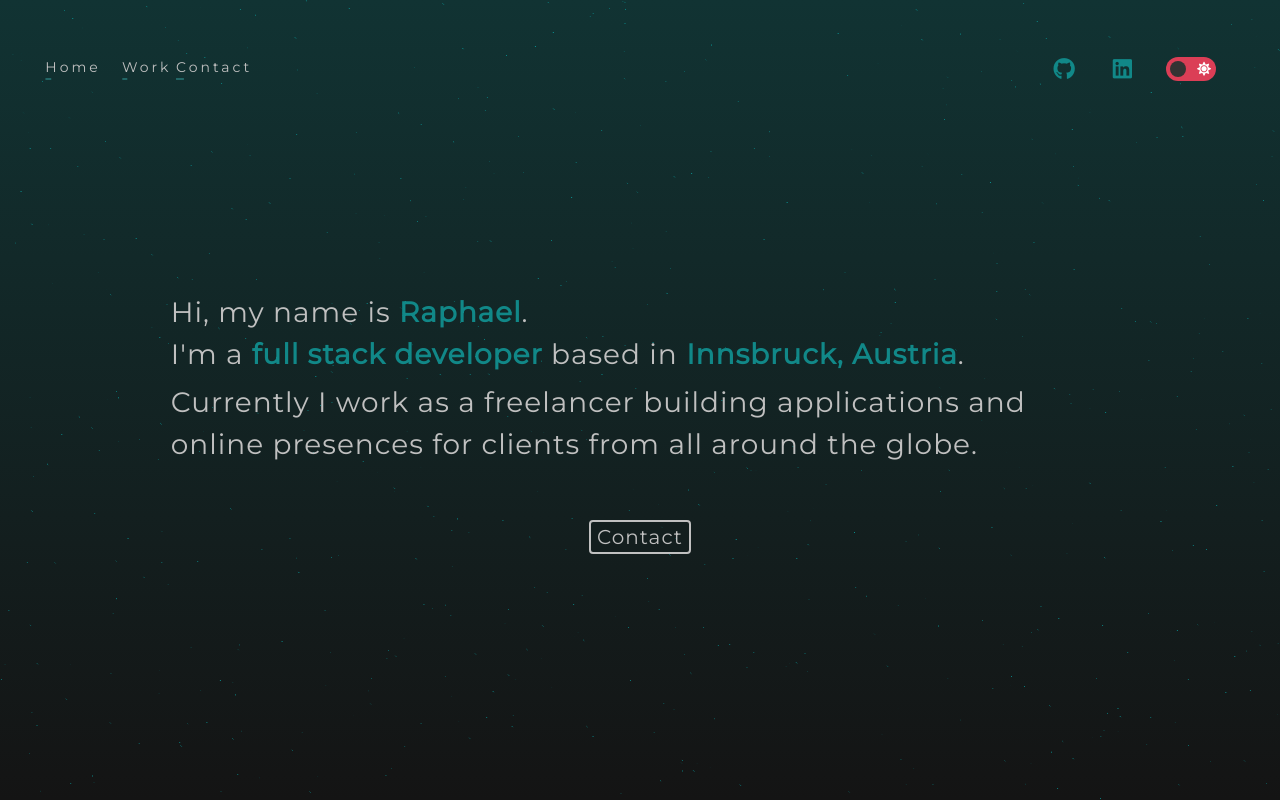
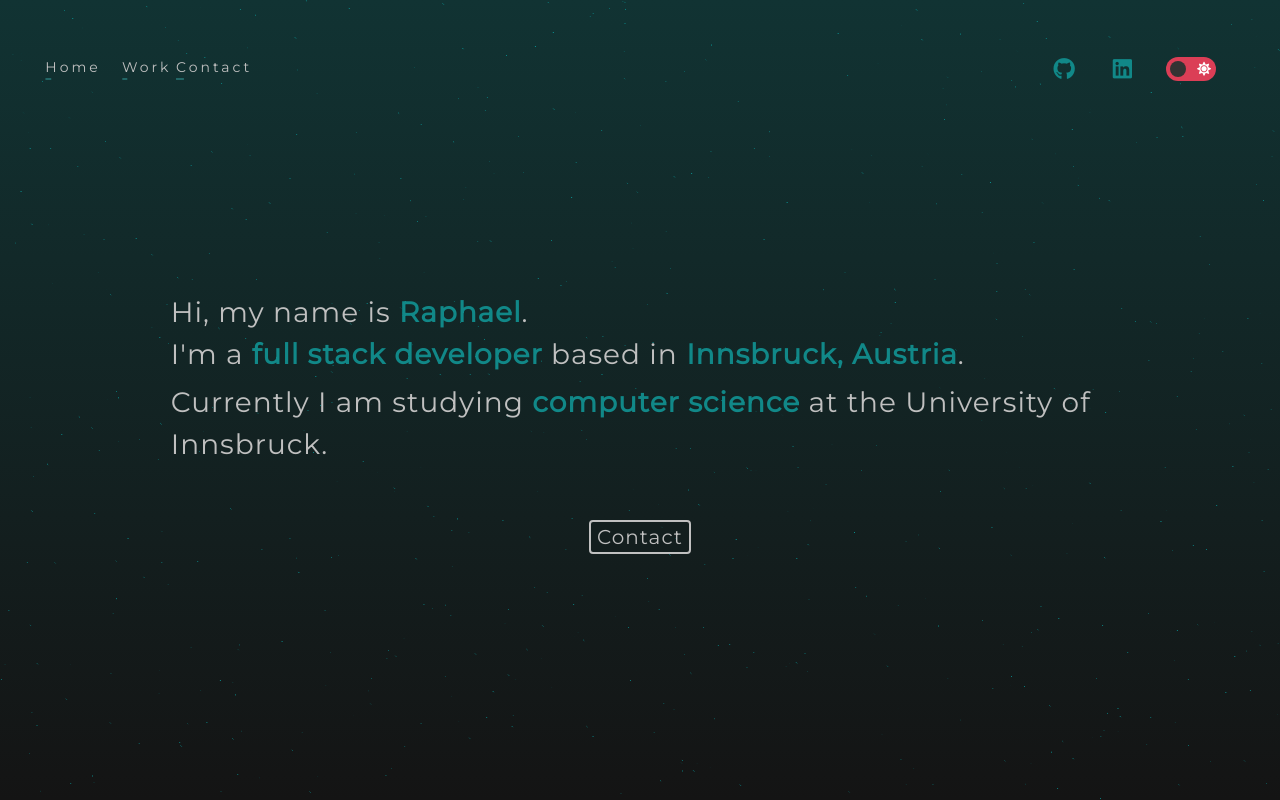
Before and after one commit to raphaelmayer/go, a React (Create React App) app: page / in a window 1280 px wide. Shown: the top 800 px of the page. Built offline with nearby package versions, Linux system fonts and the light colour scheme.

Commit message:
changed head text

```diff
--- a/package.json
+++ b/package.json
@@ -5,7 +5,7 @@
   "dependencies": {
     "react": "^16.12.0",
     "react-dom": "^16.12.0",
-    "react-scripts": "^3.3.0"
+    "react-scripts": "^3.4.0"
   },
   "scripts": {
     "start": "react-scripts start",
--- a/src/containers/Frontpage/Head.jsx
+++ b/src/containers/Frontpage/Head.jsx
@@ -7,7 +7,7 @@ const Head = ({ themeMode }) => {
   const text =  [
     `Hi, my name is <b>Raphael</b>.`,
     `I'm a <b>full</b> <b>stack</b> <b>developer</b> based in <b>Innsbruck,</b> <b>Austria</b>.`,
-    `Currently I work as a freelancer building applications and online presences for clients from all around the globe.`
+    `Currently I am studying <b>computer</b> <b>science</b> at the University of Innsbruck.`
   ];
 
   return (
```
Also changed, not shown: 1 other file (tests, documents, lock files or other folders).
